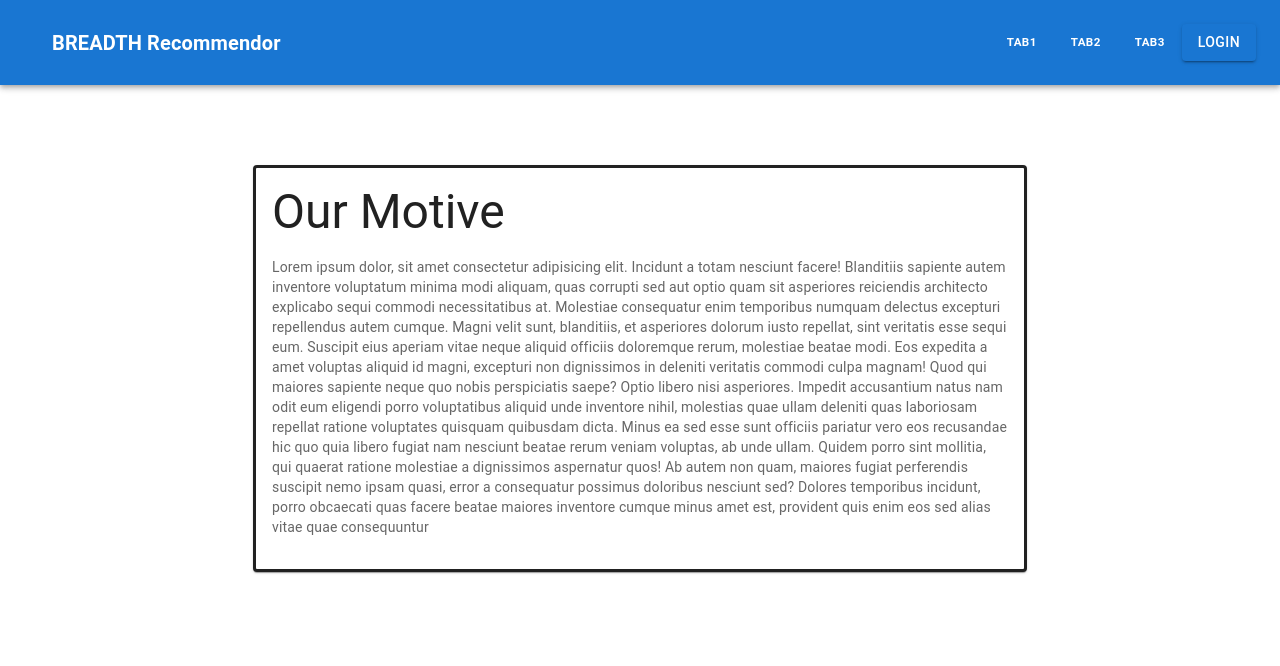
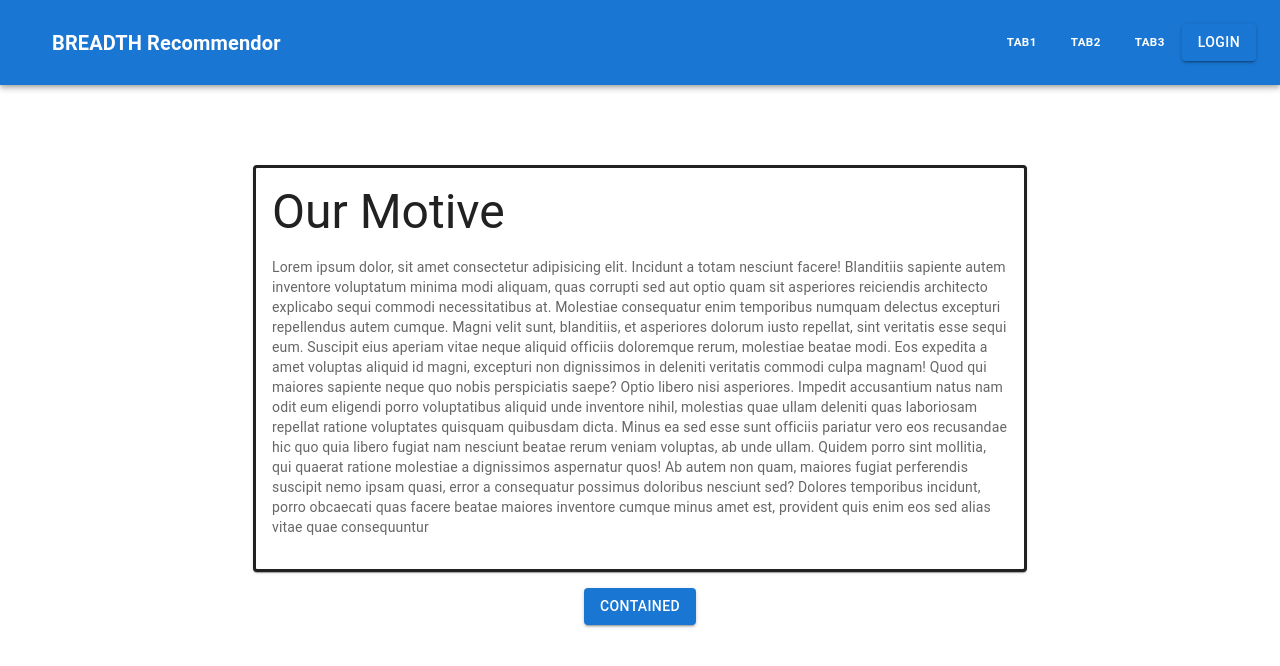
Before and after one commit to Harshbansal8705/HackTech-frontend, a React (Create React App) app: page / in a window 1280 px wide. Shown: the top 666 px of the page. Built offline with nearby package versions, Linux system fonts and the light colour scheme.

Commit message:
till bottom button

```diff
--- a/src/App.css
+++ b/src/App.css
@@ -47,3 +47,18 @@
   border-radius: 20vh;
   /* max-height: min-content; */
 }
+
+.navbar{
+  background-color: #379ab6;
+}
+
+.bottom-button{
+  /* border: black solid; */
+  display: flex;
+  /* width: 100%; */
+  margin: auto;
+  justify-content: space-around;
+  margin-top: 2vh;
+  margin-down: 2vh;
+
+}
--- /dev/null
+++ b/src/components/LandingPageComponents/button.jsx
@@ -0,0 +1,13 @@
+import * as React from 'react';
+import Stack from '@mui/material/Stack';
+import Button from '@mui/material/Button';
+
+export default function Buttons() {
+  return (
+    <Stack  className="bottom-button" spacing={2} direction="row">
+      {/* <Button variant="text">Text</Button> */}
+      <Button variant="contained">Contained</Button>
+      {/* <Button variant="outlined">Outlined</Button> */}
+    </Stack>
+  );
+}
--- a/src/components/LandingPageComponents/navbar.jsx
+++ b/src/components/LandingPageComponents/navbar.jsx
@@ -15,7 +15,7 @@ import ButtonGroup from '@mui/material/ButtonGroup';
 export default function Navbar() {
     return (
         // <div display="block">
-        <Box sx={{ flexGrow: 1}}>
+        <Box className="navbar" sx={{ flexGrow: 1}}>
             <AppBar position="static">
                 <Toolbar>
                     <IconButton
--- a/src/components/landingpage.jsx
+++ b/src/components/landingpage.jsx
@@ -3,6 +3,7 @@ import "../components/styles/landingpage.css"
 
 import Navbar from "./LandingPageComponents/navbar";
 import Description from "./LandingPageComponents/description";
+import Buttons from "./LandingPageComponents/button";
 import zIndex from "@mui/material/styles/zIndex";
 
 const LandingPage = ()=>{
@@ -12,6 +13,7 @@ const LandingPage = ()=>{
        {/* <h1>landingpage</h1> */}
        <Navbar/>
        <Description/>
+       <Buttons/>
 
        {/* <h1 >hiiii</h1> */}
 
```
